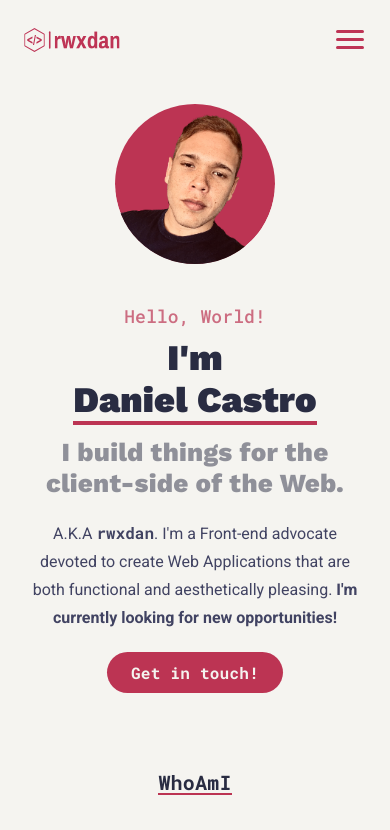
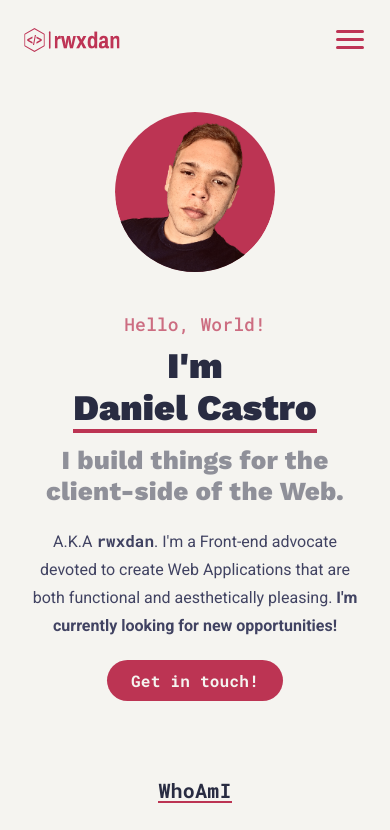
Before and after one commit to rwxdan/rwxdan.dev, a React (Vite) app: page / in a window 390 px wide. Shown: the top 830 px of the page. Built offline with nearby package versions, Linux system fonts and the light colour scheme.

Commit message:
Increase image-box's top margin on smaller-screens
Previously, if the picture was tapped on, a small portion of the tag was
overlapped by the navbar.

```diff
--- a/src/components/Hero/hero.css
+++ b/src/components/Hero/hero.css
@@ -201,7 +201,7 @@
   .hero .image-box {
     grid-row: 1;
     justify-content: center;
-    margin-top: 6.5em;
+    margin-top: 7rem;
   }
 
   .hero .text-box {
```
